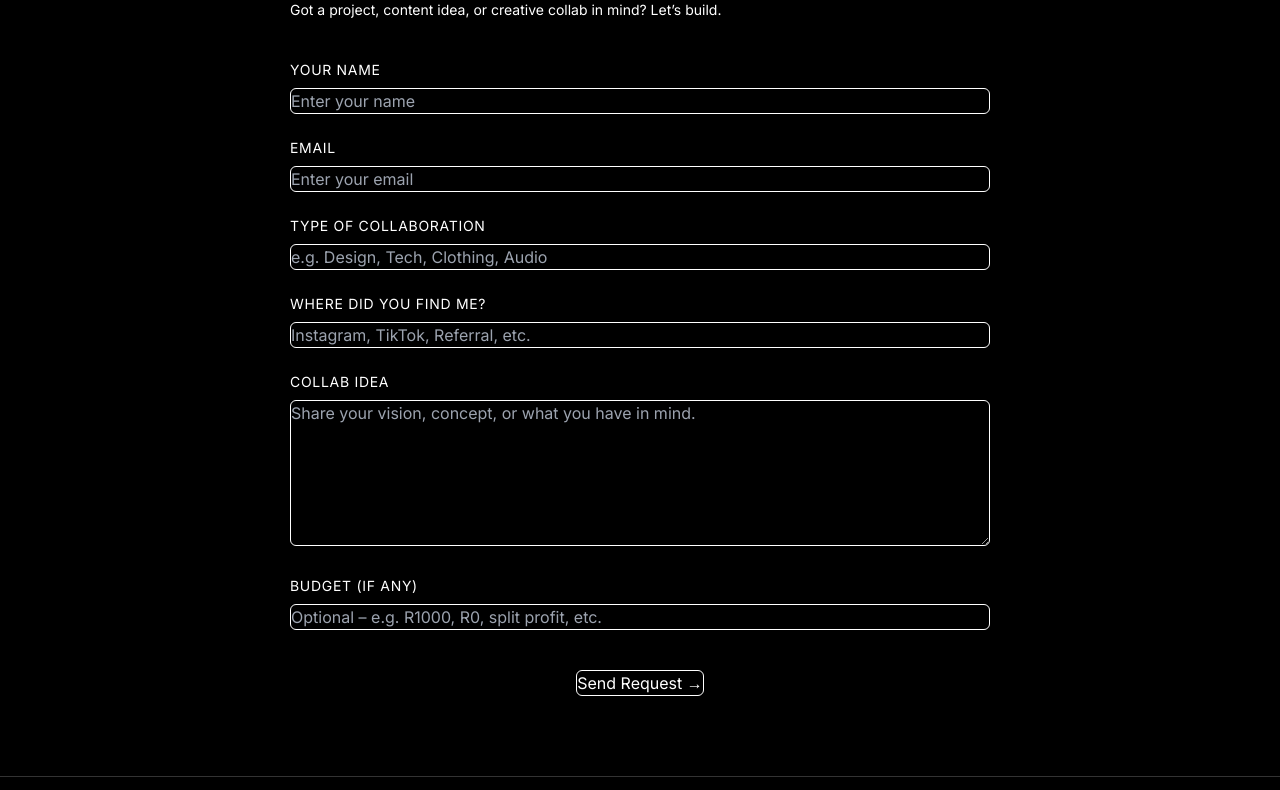
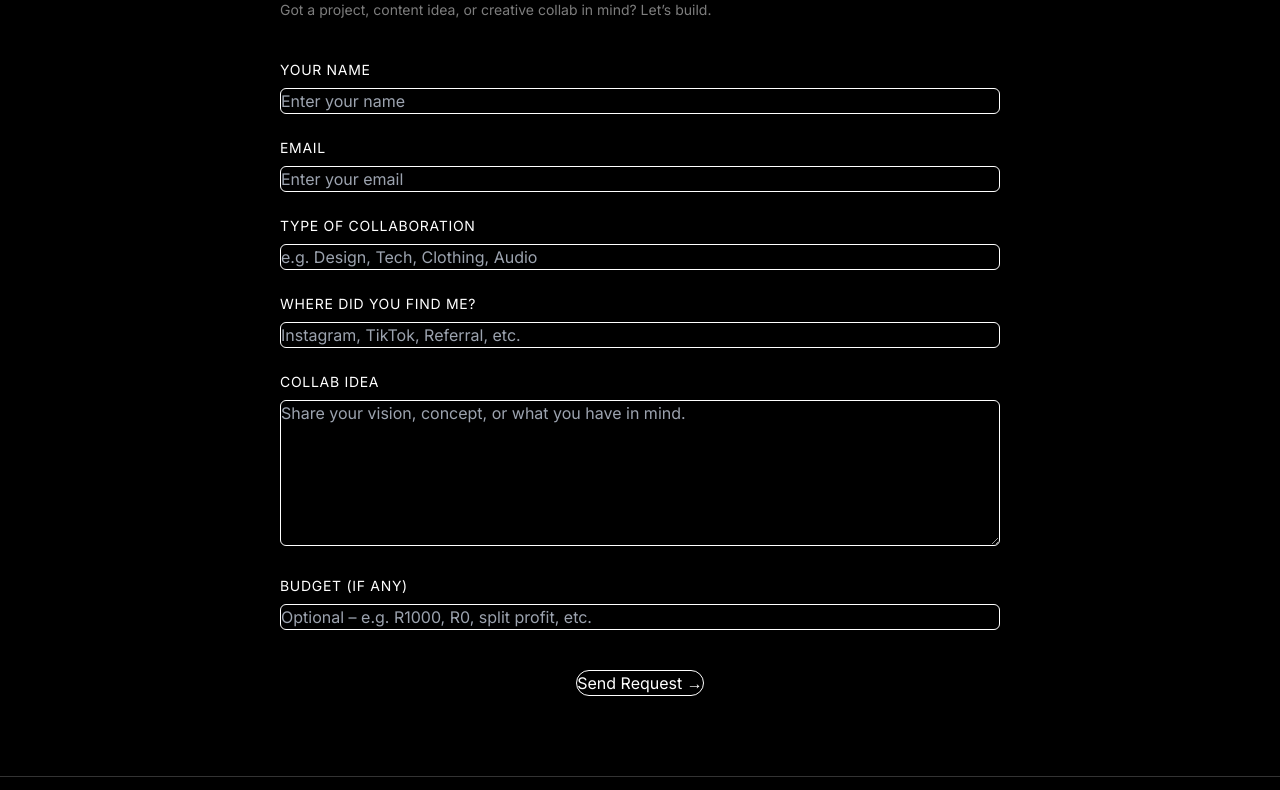
Before and after one commit to Timothy-mo/portfolio, a plain HTML site: page pages/collab.html in a window 1280 px wide. Shown: the part 205-995 px from the top of the page. Drawn offline with nearby package versions, Linux system fonts and the light colour scheme.

Commit message:
Update collab.html

```diff
--- a/pages/collab.html
+++ b/pages/collab.html
@@ -6,13 +6,57 @@
   <title>Request a Collaboration | Blvck Aesthetix</title>
   <link href="https://fonts.googleapis.com/css2?family=Space+Grotesk:wght@400;600;900&family=Inter:wght@400;500&display=swap" rel="stylesheet" />
   <script src="https://cdn.tailwindcss.com"></script>
+
+  <script>
+    tailwind.config = {
+      theme: {
+        extend: {
+          fontFamily: {
+            heading: ['Space Grotesk', 'sans-serif'],
+            body: ['Inter', 'sans-serif'],
+          },
+          colors: {
+            charcoal: '#000000',
+            whiteText: '#FFFFFF',
+            subtleWhite: '#FFFFFFB3',
+            transparentWhite: '#FFFFFF33',
+            accentRed: '#FF6E40',
+            accentRedLight: 'rgba(255, 110, 64, 0.25)'
+          },
+          animation: {
+            fadeFast: 'fadeIn 0.3s ease forwards',
+          },
+          keyframes: {
+            fadeIn: {
+              '0%': { opacity: 0 },
+              '100%': { opacity: 1 },
+            }
+          }
+        }
+      }
+    }
+  </script>
+
   <style>
     body {
       background-color: #000;
       color: #fff;
       font-family: 'Inter', sans-serif;
+      overflow-x: hidden;
     }
-    input, textarea, select {
+
+    #introOverlay {
+      position: fixed;
+      inset: 0;
+      background: #000;
+      z-index: 100000;
+      user-select: none;
+      pointer-events: none;
+      opacity: 1;
+      transition: opacity 0.3s ease;
+    }
+
+    input, textarea {
       background-color: transparent;
       border: 1px solid #fff;
       color: #fff;
@@ -20,29 +64,28 @@
       width: 100%;
       border-radius: 0.375rem;
       outline: none;
+      font-size: 1rem;
       transition: border 0.3s ease;
-      font-size: 1rem;
     }
-    input:focus, textarea:focus, select:focus {
+
+    input:focus, textarea:focus {
       border-color: #FF6E40;
     }
+
     ::placeholder {
       color: rgba(255, 255, 255, 0.5);
     }
-    .form-wrapper {
-      max-width: 700px;
-      margin: 0 auto;
-    }
+
     button {
       background: transparent;
       border: 1px solid #fff;
       color: #fff;
       padding: 0.75rem 1.5rem;
-      border-radius: 0.375rem;
+      border-radius: 9999px;
       transition: all 0.3s ease;
       font-weight: 600;
-      cursor: pointer;
     }
+
     button:hover {
       background: #FF6E40;
       border-color: #FF6E40;
@@ -51,6 +94,11 @@
   </style>
 </head>
 <body>
+
+  <!-- Intro Overlay -->
+  <div id="introOverlay" aria-hidden="true"></div>
+
+  <!-- HEADER -->
   <header class="w-full px-6 py-6 flex justify-between items-center text-white font-heading fixed top-0 left-0 backdrop-blur-md bg-transparent border-b border-white/10 z-50">
     <h1 class="text-xl font-bold tracking-widest uppercase">Blvck Aesthetix</h1>
     <button id="menuBtn" class="text-white text-2xl md:hidden focus:outline-none">☰</button>
@@ -63,10 +111,23 @@
     </nav>
   </header>
 
-  <main class="pt-36 px-6 min-h-screen">
-    <div class="form-wrapper text-left">
+  <!-- MOBILE MENU -->
+  <div id="mobileMenu" class="fixed top-0 right-0 h-full w-64 bg-black text-white transform translate-x-full transition-transform duration-300 z-50 p-6 space-y-6 md:hidden">
+    <button id="closeMenu" class="text-right w-full text-xl">×</button>
+    <nav class="flex flex-col gap-4 text-sm font-medium">
+      <a href="../index.html">Home</a>
+      <a href="portfolio.html">Portfolio</a>
+      <a href="shop.html">Shop</a>
+      <a href="web.html">Web</a>
+      <a href="about.html">About</a>
+      <a href="collab.html">Collab</a>
+    </nav>
+  </div>
+
+  <!-- FORM -->
+  <main class="pt-36 px-6 min-h-screen max-w-3xl mx-auto">
     <h2 class="text-4xl font-heading font-bold mb-4 leading-tight">Request a Collaboration</h2>
-      <p class="text-subtleWhite text-sm mb-10">Got a project, content idea, or creative collab in mind? Let’s build.</p>
+    <p class="text-subtleWhite text-sm mb-10 opacity-70">Got a project, content idea, or creative collab in mind? Let’s build.</p>
     <form action="https://formspree.io/f/mqabwrqk" method="POST" class="space-y-6" id="collabForm" autocomplete="off">
       <div>
         <label class="block mb-2 text-sm uppercase tracking-wider" for="name">Your Name</label>
@@ -96,9 +157,9 @@
         <button type="submit">Send Request →</button>
       </div>
     </form>
-    </div>
   </main>
 
+  <!-- FOOTER -->
   <footer class="w-full text-white px-6 py-10 border-t border-white/20 z-10 relative mt-20">
     <div class="max-w-6xl mx-auto flex flex-col md:flex-row justify-between items-center gap-6 text-sm opacity-70">
       <p>© 2025 Blvck Aesthetix. All rights reserved.</p>
@@ -109,5 +170,24 @@
       </div>
     </div>
   </footer>
+
+  <!-- SCRIPTS -->
+  <script>
+    // Intro fade out
+    window.addEventListener('load', () => {
+      const overlay = document.getElementById('introOverlay');
+      setTimeout(() => overlay.style.opacity = '0', 300);
+      setTimeout(() => overlay.remove(), 700);
+    });
+
+    // Mobile menu toggle
+    const menuBtn = document.getElementById('menuBtn');
+    const mobileMenu = document.getElementById('mobileMenu');
+    const closeMenu = document.getElementById('closeMenu');
+
+    menuBtn.addEventListener('click', () => mobileMenu.classList.remove('translate-x-full'));
+    closeMenu.addEventListener('click', () => mobileMenu.classList.add('translate-x-full'));
+  </script>
+
 </body>
 </html>
```
Lines whose indentation alone changed are shown as unchanged.
